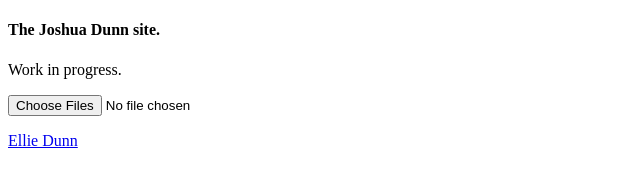
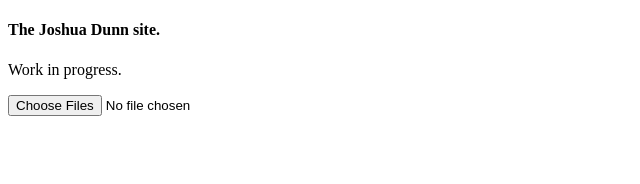
Before and after one commit to dunnjo98/dunnjo98.github.io, a plain HTML site: page index.html in a window 1280 px wide. Shown: the full height of the page, 0-640 px from the left. Drawn offline with Linux system fonts and the light colour scheme.

Commit message:
Update index.html

```diff
--- a/index.html
+++ b/index.html
@@ -13,6 +13,5 @@
   <input type="file" multiple onchange="readImagesAndReview(this.files);">
   <p></p>
   <div id="thumbnails"></div>
-  <a href="http://dunnjo98.github.io/ellie_FINAL/">Ellie Dunn</a>
 </body>
 </html>
```
